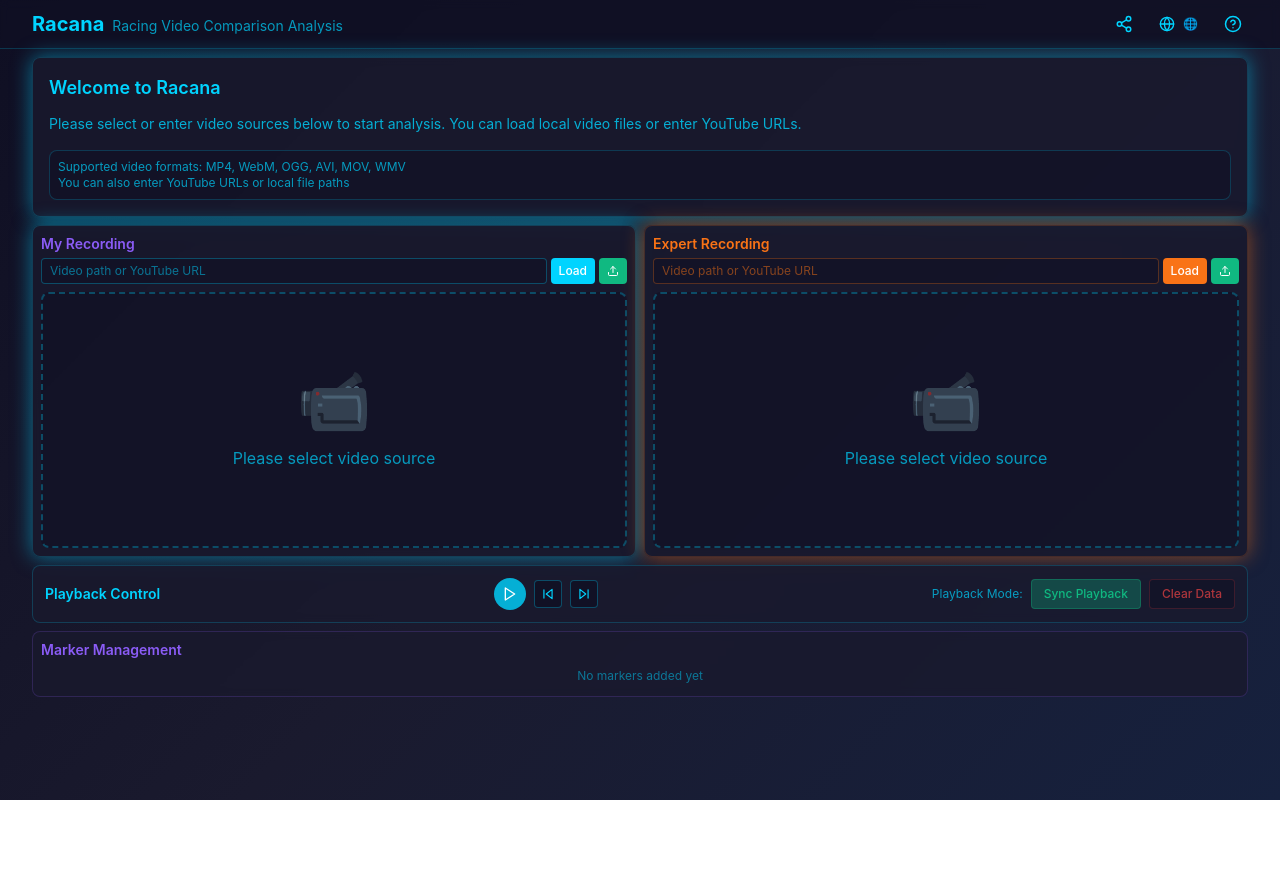
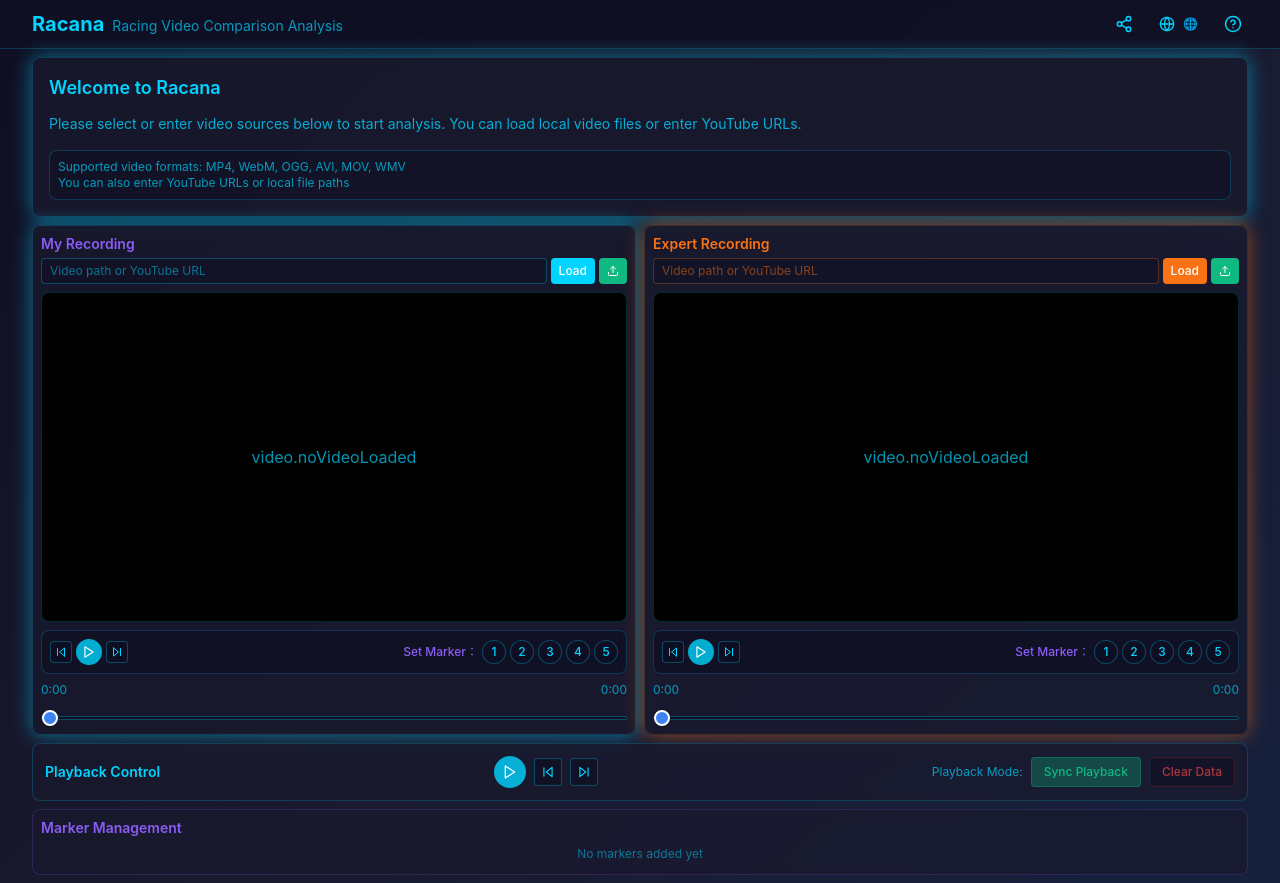
Before and after one commit to WeiTang114/Racana, a React (Vite) app: page / in a window 1280 px wide. Before the commit the page ends 800 px from the top, so only its background shows below. Built offline with nearby package versions, Linux system fonts and the light colour scheme.

Commit message:
修正手機上同步播放問題, 手機上讓專家影片靜音播放

```diff
--- a/package.json
+++ b/package.json
@@ -4,7 +4,7 @@
   "description": "賽車分析應用程式 - 比較和分析賽車錄影",
   "main": "index.js",
   "scripts": {
-    "dev": "vite",
+    "dev": "vite --host 0.0.0.0",
     "build": "tsc && vite build",
     "preview": "vite preview",
     "lint": "eslint . --ext ts,tsx --report-unused-disable-directives --max-warnings 0",
--- a/src/components/RaceAnalyzer.tsx
+++ b/src/components/RaceAnalyzer.tsx
@@ -66,6 +66,7 @@ const RaceAnalyzer: React.FC<RaceAnalyzerProps> = ({
   const [rightVideoUrl, setRightVideoUrl] = useState('')
   const [showLeftInput, setShowLeftInput] = useState(false)
   const [showRightInput, setShowRightInput] = useState(false)
+  const [isMobile, setIsMobile] = useState(false) // 新增 isMobile 狀態
 
   // 保存原始檔案資訊，用於重新載入
   const [leftOriginalFile, setLeftOriginalFile] = useState<File | null>(null)
@@ -97,6 +98,14 @@ const RaceAnalyzer: React.FC<RaceAnalyzerProps> = ({
 
   const location = window.location
   const navigate = (url: string) => { window.history.replaceState(null, '', url) }
+
+  // 判斷是否為行動裝置
+  useEffect(() => {
+    const userAgent = navigator.userAgent || navigator.vendor || (window as any).opera;
+    if (/android|ipad|iphone|ipod|blackberry|iemobile|opera mini/i.test(userAgent)) {
+      setIsMobile(true);
+    }
+  }, []);
 
   // 定期檢測 blob URL 有效性
   useEffect(() => {
@@ -902,7 +911,6 @@ const RaceAnalyzer: React.FC<RaceAnalyzerProps> = ({
   }, [leftVideo, rightVideo, markers, location.search, location.pathname, navigate])
 
   return (
-    <>
     <div className="space-y-2">
       {/* 初始介面 */}
       {!leftVideo && !rightVideo && (
@@ -1016,6 +1024,7 @@ const RaceAnalyzer: React.FC<RaceAnalyzerProps> = ({
             selectedMarker={selectedMarker}
             jumpToTime={undefined}
             initialTime={leftInitialTime}
+            isMobile={isMobile}
           />
         </div>
 
@@ -1023,7 +1032,10 @@ const RaceAnalyzer: React.FC<RaceAnalyzerProps> = ({
         <div className="bg-cyber-light/80 backdrop-blur-sm rounded-lg border border-cyber-orange/20 shadow-neon-orange p-2">
           <div className="flex items-center justify-between mb-1">
             <div className="flex items-center space-x-2">
-                <h3 className="text-sm font-semibold text-cyber-orange">{t('video.expertRecording')}</h3>
+              <h3 className="text-sm font-semibold text-cyber-orange">
+                {t('video.expertRecording')}
+                {isMobile && <span className="text-xs text-cyber-orange/70 ml-1">(靜音)</span>}
+              </h3>
               {rightVideo?.title && (
                 <span className="text-xs text-cyber-orange/70 truncate max-w-32" title={rightVideo.title}>
                   - {rightVideo.title}
@@ -1112,6 +1124,7 @@ const RaceAnalyzer: React.FC<RaceAnalyzerProps> = ({
             selectedMarker={selectedMarker}
             jumpToTime={undefined}
             initialTime={rightInitialTime}
+            isMobile={isMobile}
           />
         </div>
       </div>
@@ -1264,7 +1277,6 @@ const RaceAnalyzer: React.FC<RaceAnalyzerProps> = ({
         </div>
       </div>
     </div>
-    </>
   )
 }
 
--- a/src/components/VideoPlayer.tsx
+++ b/src/components/VideoPlayer.tsx
@@ -24,6 +24,7 @@ interface VideoPlayerProps {
   selectedMarker: string
   jumpToTime?: number
   initialTime?: number
+  isMobile: boolean // 新增 isMobile prop
 }
 
 const VideoPlayer = forwardRef<VideoPlayerHandle, VideoPlayerProps>(({
@@ -38,7 +39,8 @@ const VideoPlayer = forwardRef<VideoPlayerHandle, VideoPlayerProps>(({
   onSetMarkerAtCurrentTime,
   selectedMarker,
   jumpToTime,
-  initialTime
+  initialTime,
+  isMobile // 接收 isMobile prop
 }, ref) => {
   const { t } = useTranslation()
   const playerRef = useRef<ReactPlayer>(null)
@@ -134,20 +136,10 @@ const VideoPlayer = forwardRef<VideoPlayerHandle, VideoPlayerProps>(({
     }
   }
 
-  if (!videoSource) {
-    return (
-      <div className="flex items-center justify-center h-64 bg-cyber-dark/50 rounded-lg border-2 border-dashed border-cyber-blue/30">
-        <div className="text-center">
-          <div className="text-cyber-blue/50 text-6xl mb-4">📹</div>
-          <p className="text-cyber-blue/70">{t('video.pleaseSelectVideoSource')}</p>
-        </div>
-      </div>
-    )
-  }
-
   return (
     <div className="space-y-2">
       <div className="relative bg-black rounded-lg overflow-hidden border border-cyber-blue/20" style={{ aspectRatio: '16/9' }}>
+        {videoSource ? (
           <ReactPlayer
             ref={playerRef}
             url={videoSource.url}
@@ -179,7 +171,13 @@ const VideoPlayer = forwardRef<VideoPlayerHandle, VideoPlayerProps>(({
                 onTimeUpdate(initialTime)
               }
             }}
+            muted={isMobile && side === 'right'} // 在手機版上，右側影片預設靜音
           />
+        ) : (
+          <div className="flex items-center justify-center w-full h-full text-cyber-blue/70">
+            {t('video.noVideoLoaded')}
+          </div>
+        )}
       </div>
 
       {/* 獨立的標籤選單 */}
```
Lines whose indentation alone changed are shown as unchanged.
